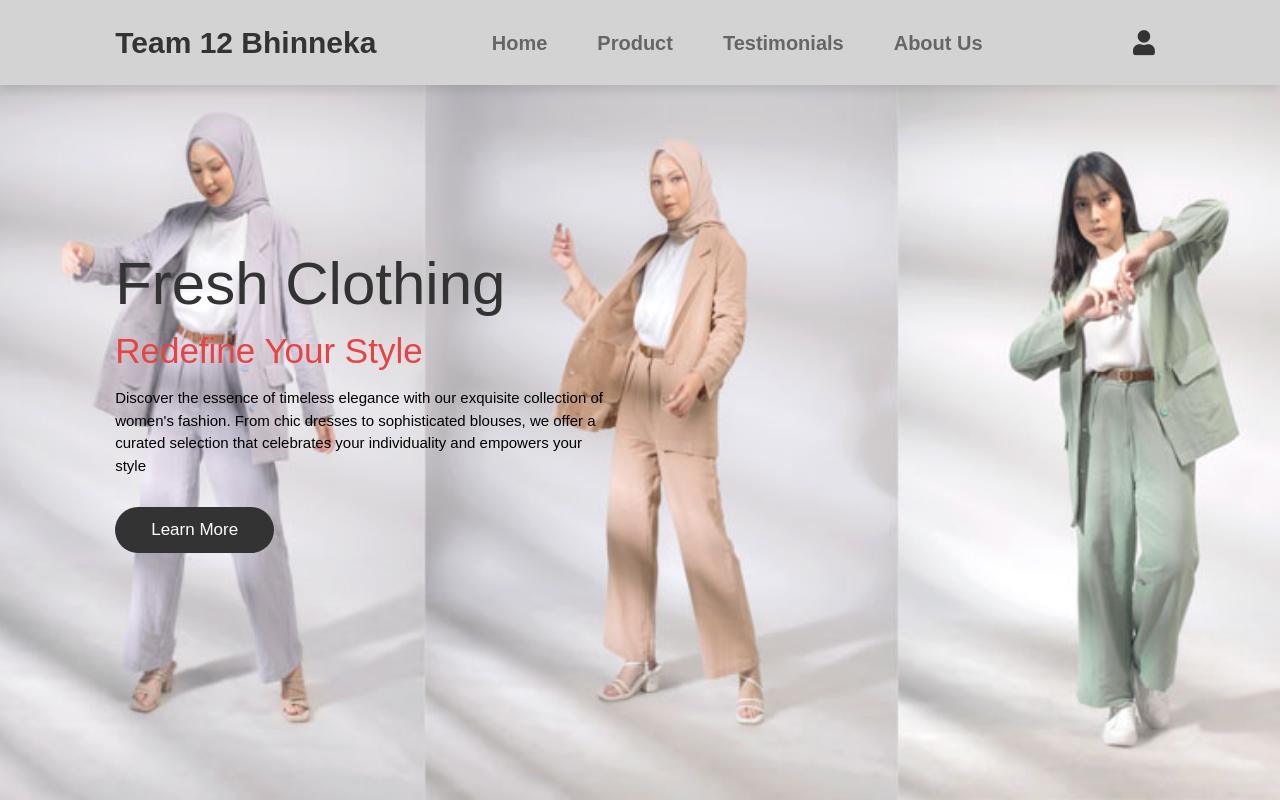
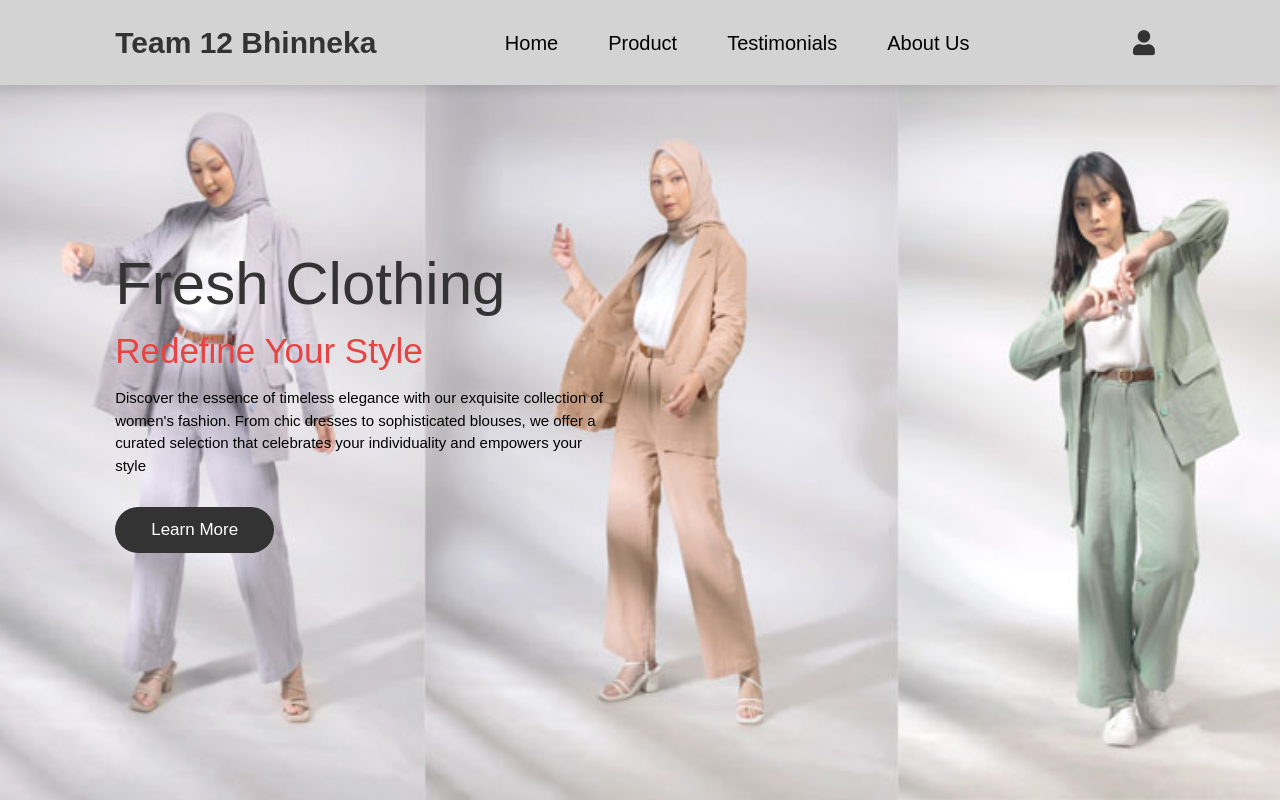
Before and after one commit to timotius09/Team-12-Bhinneka, a plain HTML site: page index.html in a window 1280 px wide. Shown: the top 800 px of the page. Drawn offline with nearby package versions, Linux system fonts and the light colour scheme.

Commit message:
update warna navbar
ganti warna navbar menjadi hitam

```diff
--- a/styles.css
+++ b/styles.css
@@ -77,15 +77,10 @@ header .logo span {
   color: var(--pink);
 }
 
-.navbar{
-    font-weight: bolder;
-    color: black;
-}
-
 header .navbar a {
   font-size: 2rem;
   padding: 0 1.5rem;
-  color: #666;
+  color: black;
   text-decoration: none;
 }
 
```
